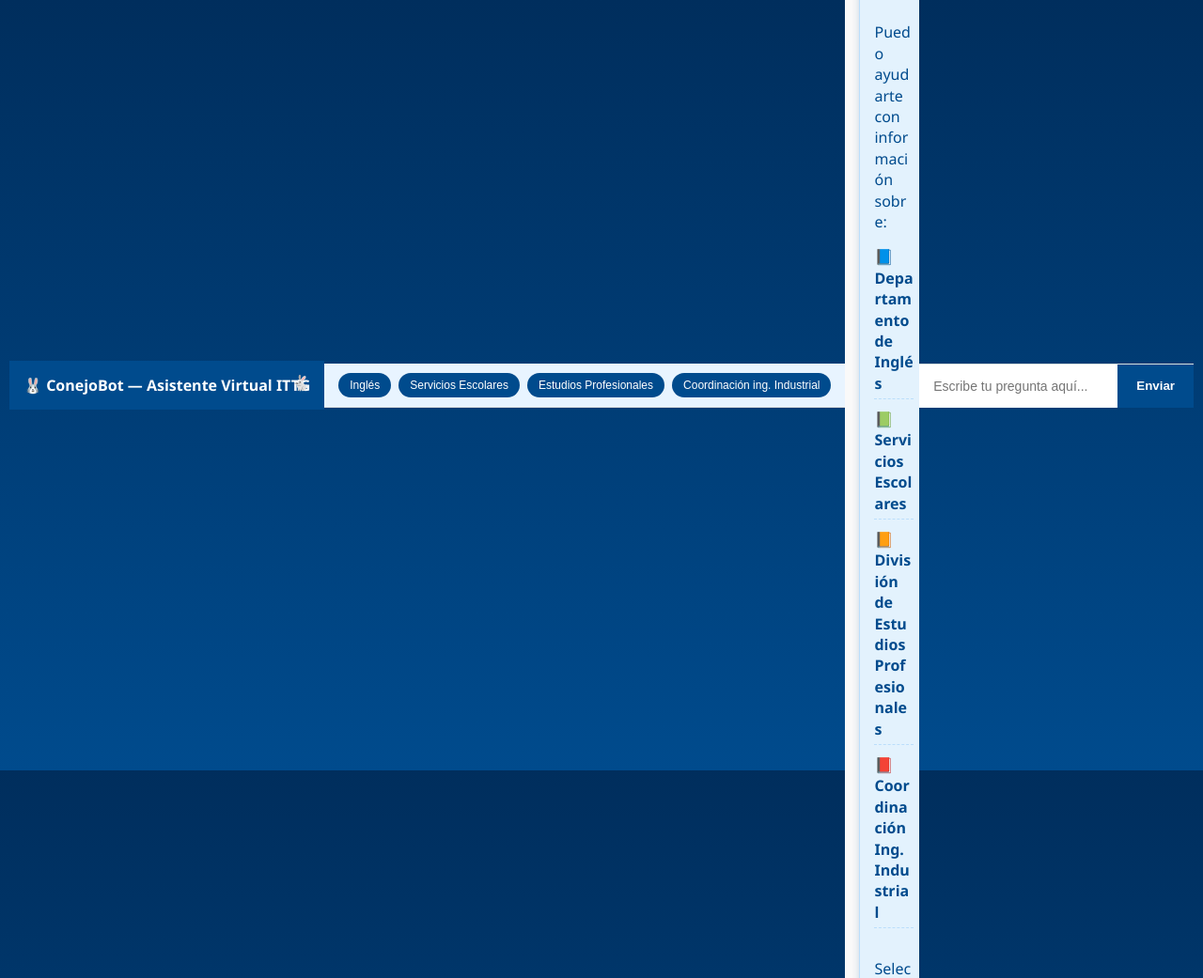
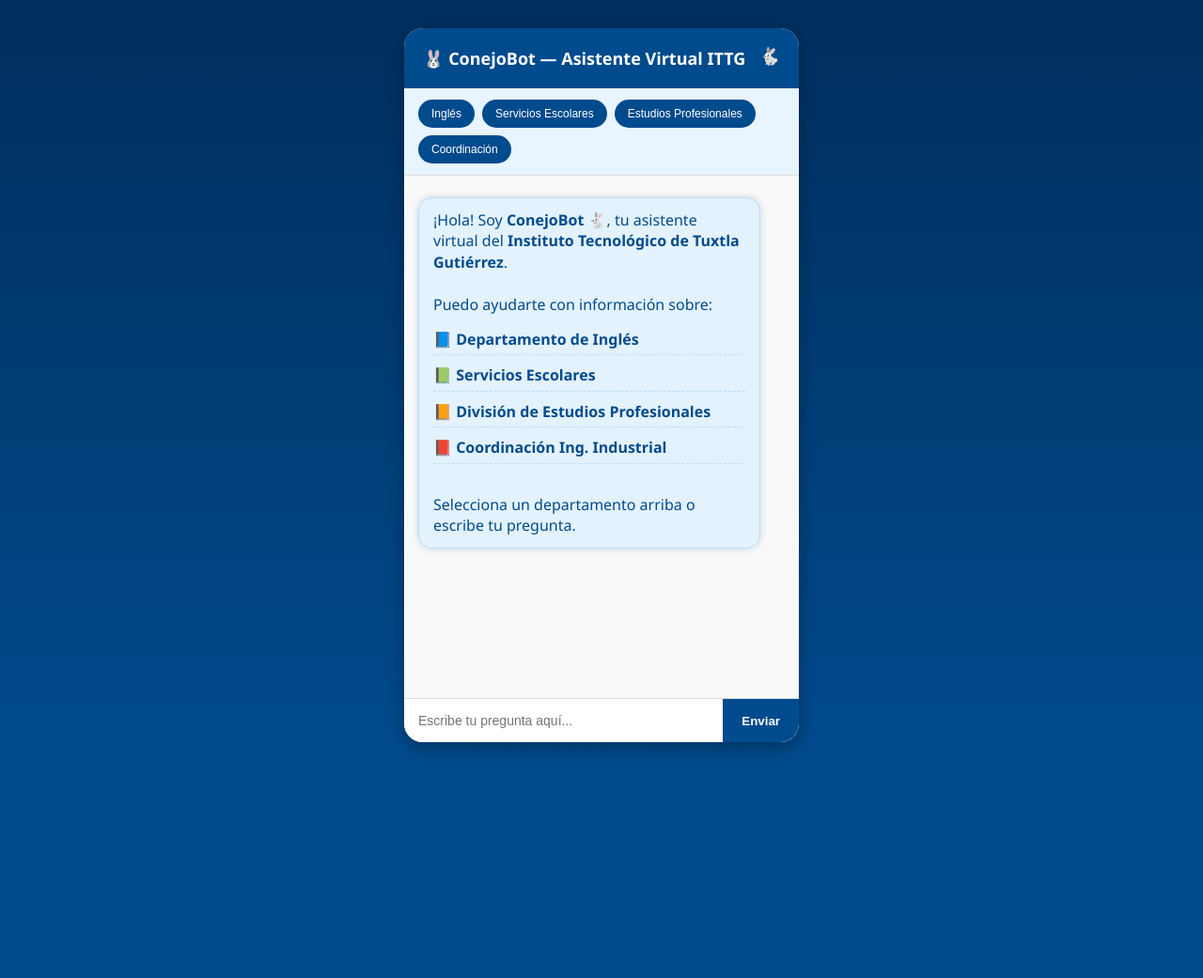
Before and after one commit to 6061jaqueline4002-bot/ConejoBott, a Flask app: page / in a window 1280 px wide. Shown: the top 1041 px of the page at 94% size. After the commit the page ends 801 px from the top, so only its background shows below. Run offline with Flask 3, Linux system fonts and the light colour scheme.

Commit message:
Update index.html
final

```diff
--- a/templates/index.html
+++ b/templates/index.html
@@ -18,12 +18,24 @@
             padding: 10px;
         }
 
+        .chat-container {
+            width: 420px;
+            max-width: 95%;
+            background: #ffffff;
+            border-radius: 20px;
+            overflow: hidden;
+            box-shadow: 0 6px 18px rgba(0, 0, 0, 0.3);
+            display: flex;
+            flex-direction: column;
+            height: 95vh;
+        }
+
         .chat-header {
             background: #004B8D;
             color: white;
-            padding: 15px;
+            padding: 20px;
             text-align: center;
-            font-size: 16px;
+            font-size: 18px;
             font-weight: bold;
             position: relative;
         }
@@ -31,7 +43,7 @@
         .chat-header::after {
             content: "🐇";
             position: absolute;
-            right: 15px;
+            right: 20px;
             animation: hop 2s infinite ease-in-out;
         }
 
@@ -40,16 +52,9 @@
             50% { transform: translateY(-5px); }
         }
 
-        .user-count {
-            font-size: 12px;
-            margin-top: 5px;
-            color: #dfefff;
-            opacity: 0.9;
-        }
-
         .quick-actions {
             background: #e8f4ff;
-            padding: 10px 15px;
+            padding: 12px 15px;
             display: flex;
             flex-wrap: wrap;
             gap: 8px;
@@ -60,7 +65,7 @@
             background: #004B8D;
             color: white;
             border: none;
-            padding: 6px 12px;
+            padding: 8px 14px;
             border-radius: 15px;
             font-size: 12px;
             cursor: pointer;
@@ -193,7 +198,8 @@
 </head>
 
 <body>
-    <div class="chat-header">
+    <div class="chat-container">
+        <div class="chat-header">
             🐰 ConejoBot — Asistente Virtual ITTG
         </div>
 
@@ -201,7 +207,7 @@
             <button class="quick-btn" onclick="sendQuickMessage('Inglés')">Inglés</button>
             <button class="quick-btn" onclick="sendQuickMessage('Servicios escolares')">Servicios Escolares</button>
             <button class="quick-btn" onclick="sendQuickMessage('División de estudios profesionales')">Estudios Profesionales</button>
-            <button class="quick-btn" onclick="sendQuickMessage('Coordinación')">Coordinación ing. Industrial</button>
+            <button class="quick-btn" onclick="sendQuickMessage('Coordinación')">Coordinación</button>
         </div>
 
         <div class="chat-box" id="chat-box">
@@ -228,7 +234,6 @@
         const form = document.getElementById("chat-form");
         const input = document.getElementById("user-input");
         const chatBox = document.getElementById("chat-box");
-        const userCount = document.getElementById("user-count");
 
         // Hacer focus automático en el input
         input.focus();
@@ -273,7 +278,6 @@
             chatBox.scrollTop = chatBox.scrollHeight;
         }
 
-
         // Enviar mensaje
         form.addEventListener("submit", async (e) => {
             e.preventDefault();
@@ -296,7 +300,6 @@
                 const data = await response.json();
                 chatBox.removeChild(typingIndicator);
                 addBotMessage(data.respuesta || "Lo siento, no entendí eso 😅");
-                updateUserCount();
             } catch (error) {
                 chatBox.removeChild(typingIndicator);
                 addBotMessage("Error de conexión. Intenta nuevamente.");
@@ -309,8 +312,6 @@
                 form.dispatchEvent(new Event('submit', { cancelable: true }));
             }
         });
-
-        updateUserCount();
     </script>
 </body>
 </html>
```
